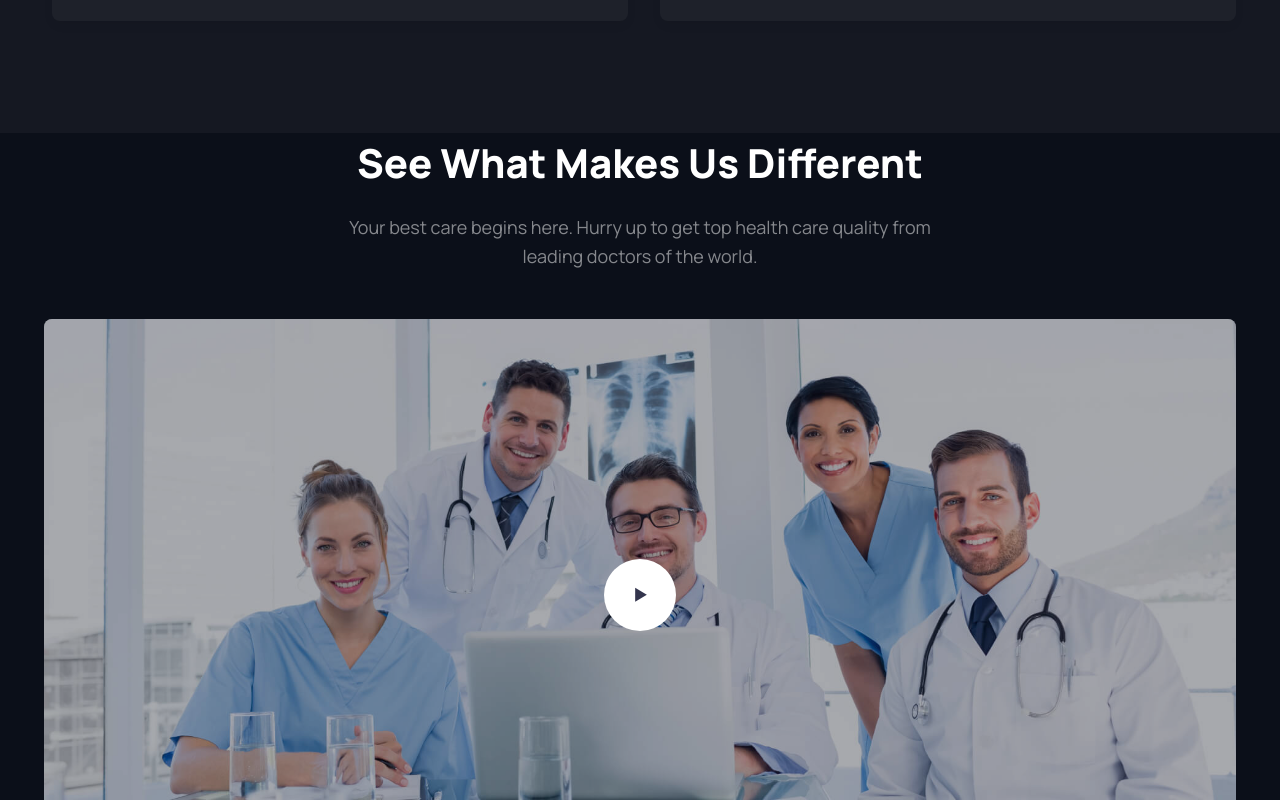
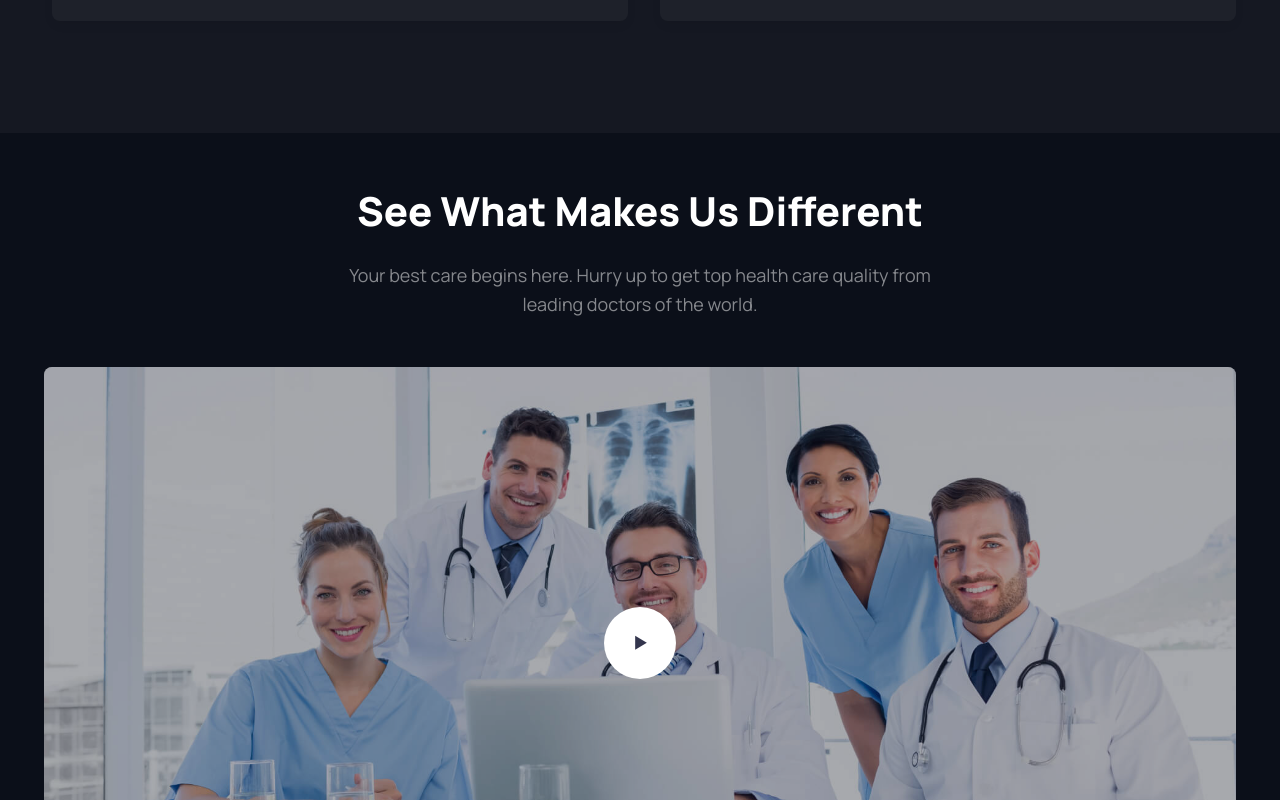
Before and after one commit to etqproksa/etqan, a Next.js app: page / in a window 1280 px wide. Shown: the part 4580-5380 px from the top of the page. Built offline with nearby package versions, Linux system fonts and the light colour scheme.

Commit message:
change logo

```diff
--- a/src/app/components/Header.jsx
+++ b/src/app/components/Header.jsx
@@ -3,7 +3,7 @@ export default function Header() {
     <header className="header navbar navbar-expand-lg position-absolute navbar-sticky">
       <div className="container px-3">
         <a href="/" className="navbar-brand pe-3">
-          <img src="/assets/img/etqanlogo.png" width="100" alt="Silicon" />
+          <img src="/assets/img/etqanlogo.png" width="130" alt="Silicon" />
 
         </a>
         <div id="navbarNav" className="offcanvas offcanvas-end">
--- a/src/app/components/Videocomp.jsx
+++ b/src/app/components/Videocomp.jsx
@@ -3,7 +3,7 @@ import React from 'react'
 function Videocomp() {
   return (
 
-      <section class="container text-center pb-5 mb-3 mb-md-4 mb-lg-5">
+      <section class="container text-center pb-5 mb-3 mb-md-4 mb-lg-5 mt-5">
         <h2 class="h1 pt-1 mb-4">See What Makes Us Different</h2>
         <div class="row justify-content-center mb-md-2 mb-lg-5">
           <div class="col-lg-6 col-md-8">
```
Also changed, not shown: 2 other files (tests, documents, lock files or other folders).
